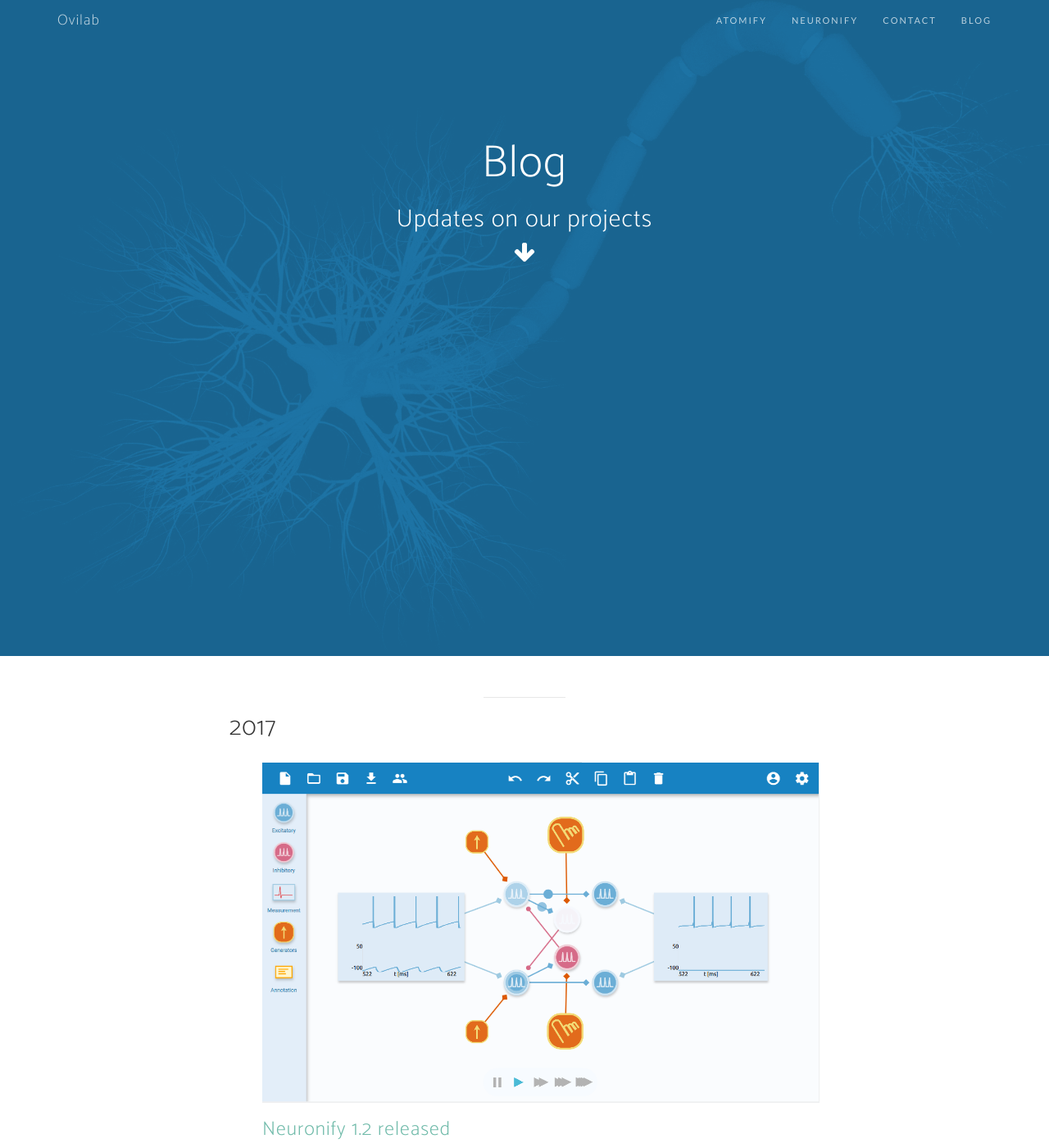
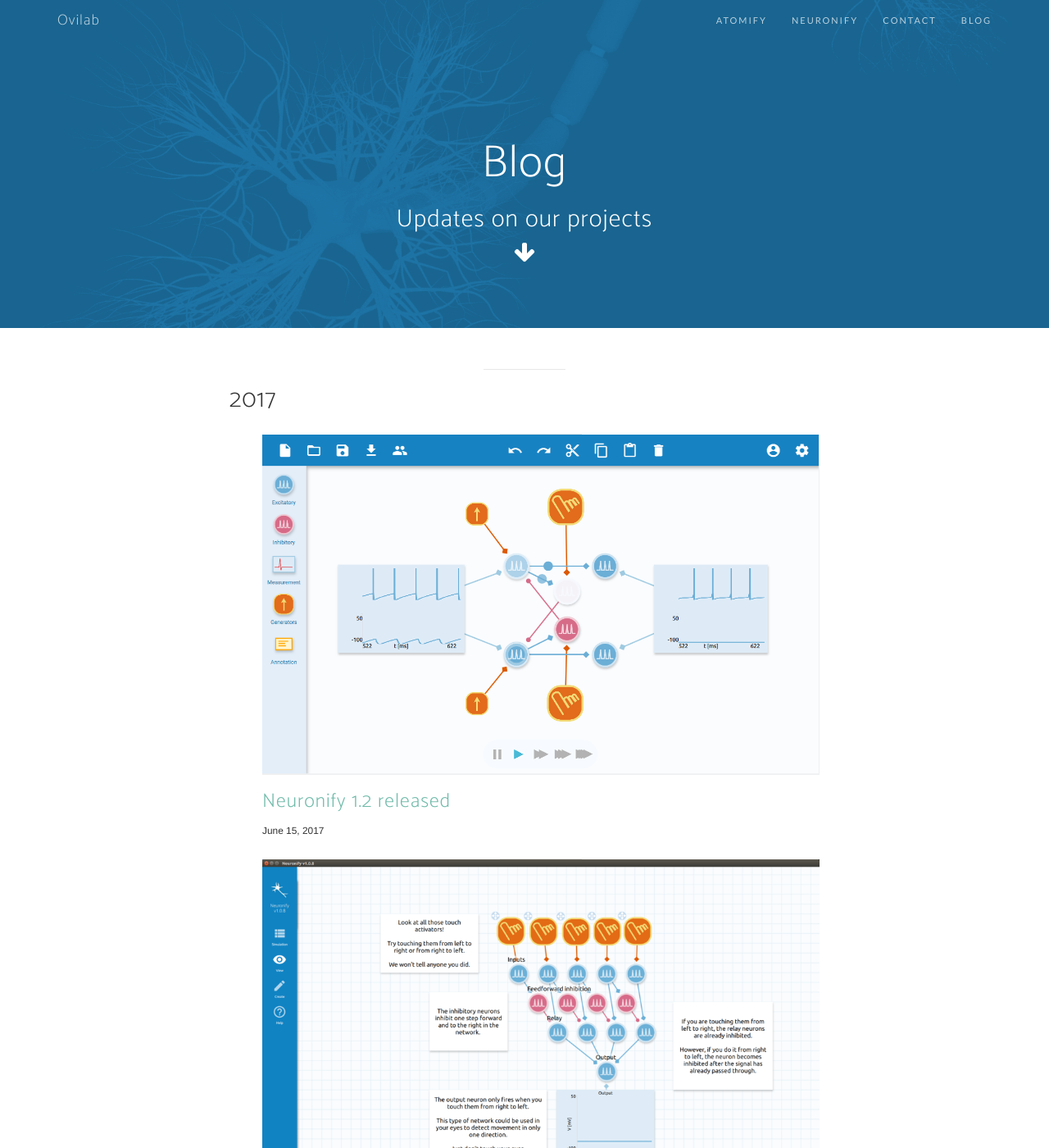
Before and after one commit to ovilab/ovilab.github.io, a Jekyll site: the page built from blog.html, in a window 1280 px wide and 1400 px high. Shown: the whole window at 82% size. Built offline with Jekyll 4.4.1, drawn with Linux system fonts in a browser that asks for light colours; nearby versions of some CDN libraries; some web fonts are replaced.

Commit message:
Reduce header size

```diff
--- a/_sass/_base.scss
+++ b/_sass/_base.scss
@@ -248,7 +248,7 @@
 
 @media (min-width: 768px) {
   header {
-    height: 80rem;
+    height: 40rem;
     // .header-content {
     //   text-align: left;
     //   padding: 0;
```
